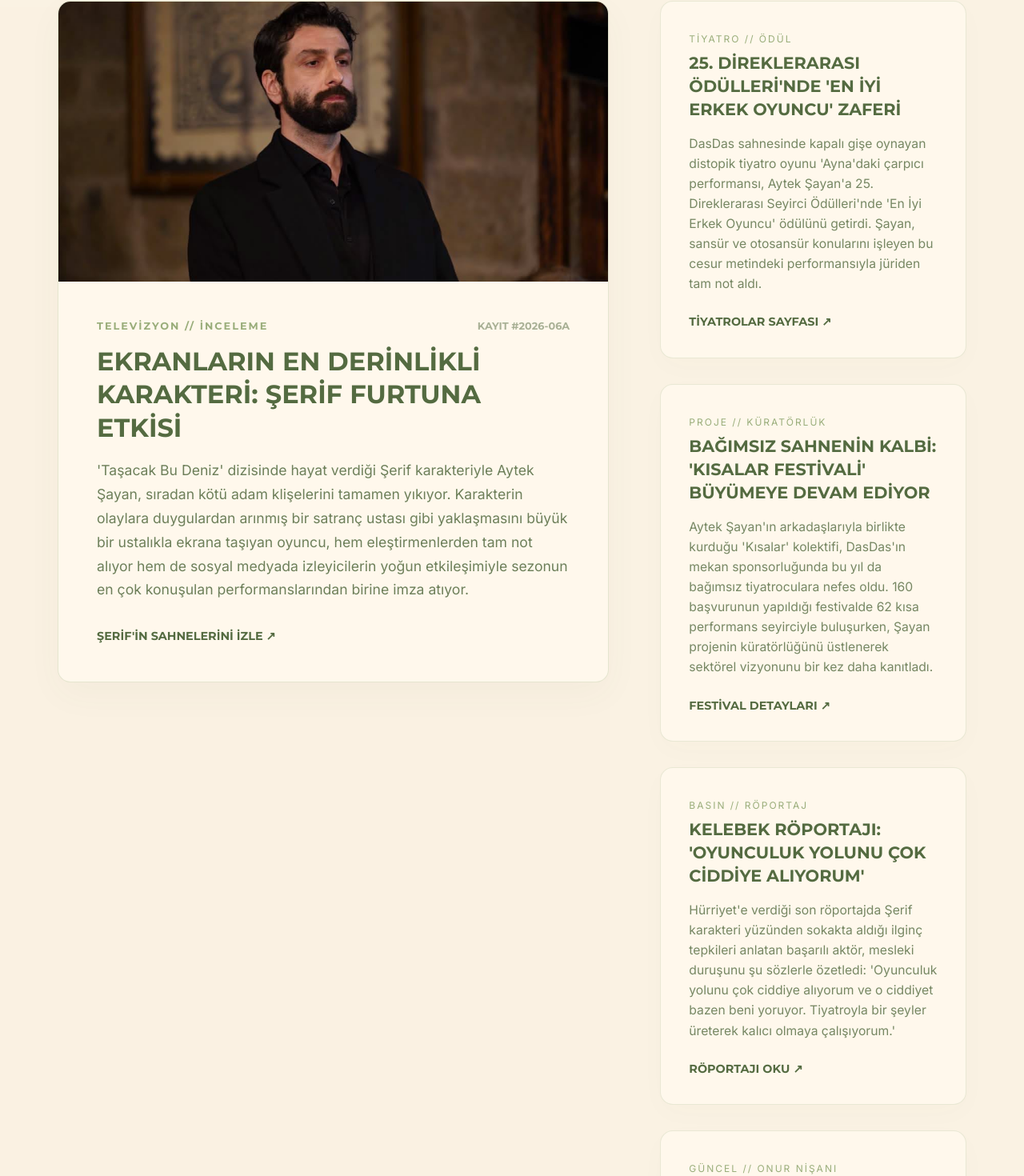
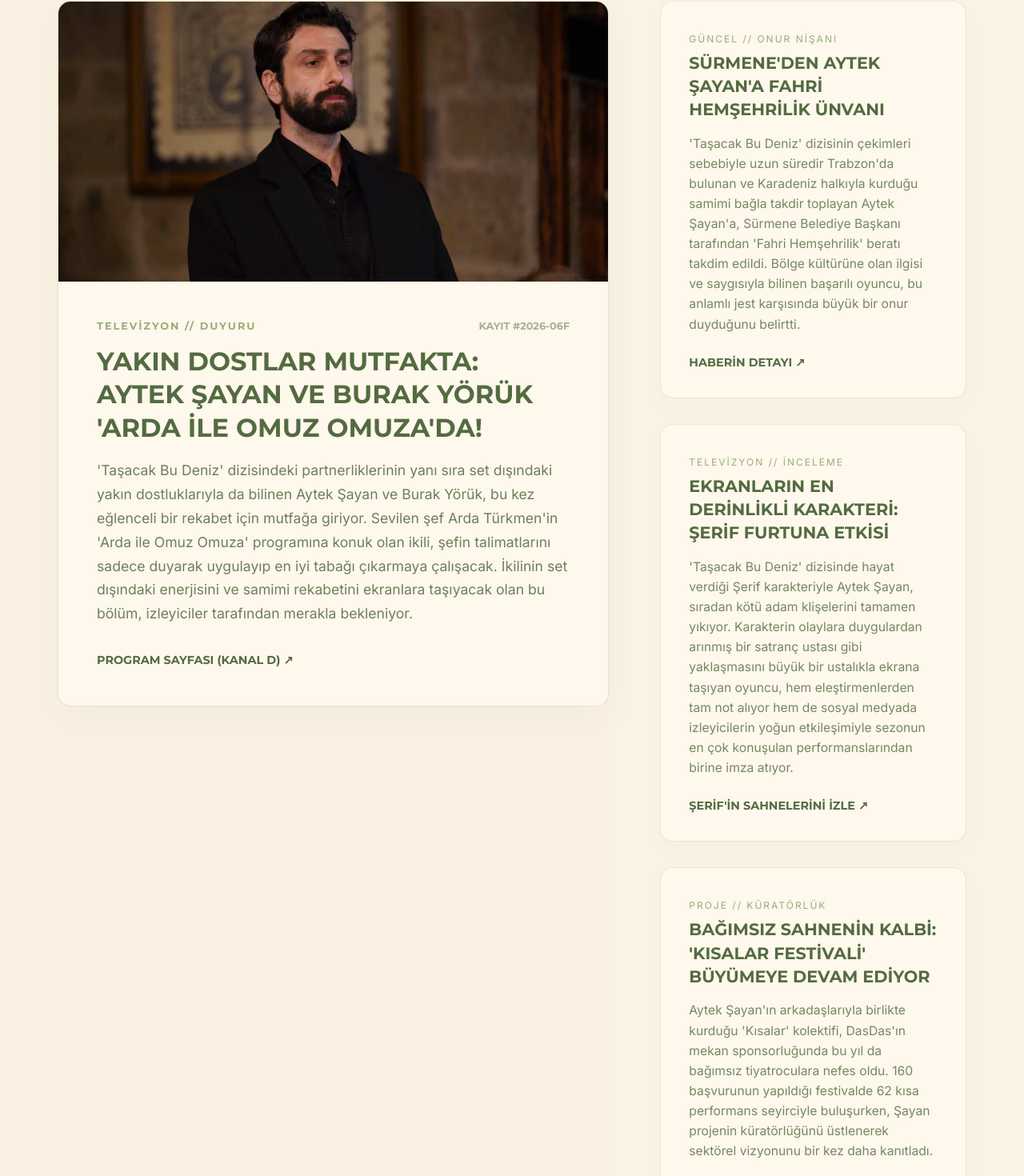
Before and after one commit to ebru1967/oyuncu-fan-projesi, a React (Vite) app: page / in a window 1280 px wide. Shown: the part 1262-2732 px from the top of the page at 80% size. Built offline with nearby package versions, Linux system fonts and the light colour scheme.

Commit message:
haber düzenlemesi

```diff
--- a/src/data/newsData.js
+++ b/src/data/newsData.js
@@ -1,4 +1,22 @@
 export const activeNews = [
+  {
+    id: 6,
+    regCode: "KAYIT #2026-06F",
+    category: "TELEVİZYON // DUYURU",
+    title: "Yakın Dostlar Mutfakta: Aytek Şayan ve Burak Yörük 'Arda ile Omuz Omuza'da!",
+    summary: "'Taşacak Bu Deniz' dizisindeki partnerliklerinin yanı sıra set dışındaki yakın dostluklarıyla da bilinen Aytek Şayan ve Burak Yörük, bu kez eğlenceli bir rekabet için mutfağa giriyor. Sevilen şef Arda Türkmen'in 'Arda ile Omuz Omuza' programına konuk olan ikili, şefin talimatlarını sadece duyarak uygulayıp en iyi tabağı çıkarmaya çalışacak. İkilinin set dışındaki enerjisini ve samimi rekabetini ekranlara taşıyacak olan bu bölüm, izleyiciler tarafından merakla bekleniyor.",
+    linkText: "PROGRAM SAYFASI (KANAL D) ↗",
+    linkUrl: "https://www.kanald.com.tr/arda-ile-omuz-omuza"
+  },
+  {
+    id: 5,
+    regCode: "KAYIT #2026-06E",
+    category: "GÜNCEL // ONUR NİŞANI",
+    title: "Sürmene'den Aytek Şayan'a Fahri Hemşehrilik Ünvanı",
+    summary: "'Taşacak Bu Deniz' dizisinin çekimleri sebebiyle uzun süredir Trabzon'da bulunan ve Karadeniz halkıyla kurduğu samimi bağla takdir toplayan Aytek Şayan'a, Sürmene Belediye Başkanı tarafından 'Fahri Hemşehrilik' beratı takdim edildi. Bölge kültürüne olan ilgisi ve saygısıyla bilinen başarılı oyuncu, bu anlamlı jest karşısında büyük bir onur duyduğunu belirtti.",
+    linkText: "HABERİN DETAYI ↗",
+    linkUrl: "https://www.kuzeyekspres.com.tr/haber/27788232/trabzon-gunlerinde-tasacak-bu-deniz-ruzgari",
+  },
   {
     id: 1,
     regCode: "KAYIT #2026-06A",
@@ -7,15 +25,6 @@ export const activeNews = [
     summary: "'Taşacak Bu Deniz' dizisinde hayat verdiği Şerif karakteriyle Aytek Şayan, sıradan kötü adam klişelerini tamamen yıkıyor. Karakterin olaylara duygulardan arınmış bir satranç ustası gibi yaklaşmasını büyük bir ustalıkla ekrana taşıyan oyuncu, hem eleştirmenlerden tam not alıyor hem de sosyal medyada izleyicilerin yoğun etkileşimiyle sezonun en çok konuşulan performanslarından birine imza atıyor.",
     linkText: "ŞERİF'İN SAHNELERİNİ İZLE ↗",
     linkUrl: "https://youtube.com/playlist?list=PLkowzc1JKWSj-LXZoBKue22W-RIPiIPiW"
-  },
-  {
-    id: 2,
-    regCode: "KAYIT #2025-11B",
-    category: "TİYATRO // ÖDÜL",
-    title: "25. Direklerarası Ödülleri'nde 'En İyi Erkek Oyuncu' Zaferi",
-    summary: "DasDas sahnesinde kapalı gişe oynayan distopik tiyatro oyunu 'Ayna'daki çarpıcı performansı, Aytek Şayan'a 25. Direklerarası Seyirci Ödülleri'nde 'En İyi Erkek Oyuncu' ödülünü getirdi. Şayan, sansür ve otosansür konularını işleyen bu cesur metindeki performansıyla jüriden tam not aldı.",
-    linkText: "TİYATROLAR SAYFASI ↗",
-    linkUrl: "https://tiyatrolar.com.tr/m/aytek-sayan"
   },
   {
     id: 3,
@@ -36,12 +45,12 @@ export const activeNews = [
     linkUrl: "https://www.hurriyet.com.tr/kelebek/hurriyet-cumartesi/intikam-almakla-hic-ugrasamam-43153248"
   },
   {
-    id: 5,
-    regCode: "KAYIT #2026-06E",
-    category: "GÜNCEL // ONUR NİŞANI",
-    title: "Sürmene'den Aytek Şayan'a Fahri Hemşehrilik Ünvanı",
-    summary: "'Taşacak Bu Deniz' dizisinin çekimleri sebebiyle uzun süredir Trabzon'da bulunan ve Karadeniz halkıyla kurduğu samimi bağla takdir toplayan Aytek Şayan'a, Sürmene Belediye Başkanı tarafından 'Fahri Hemşehrilik' beratı takdim edildi. Bölge kültürüne olan ilgisi ve saygısıyla bilinen başarılı oyuncu, bu anlamlı jest karşısında büyük bir onur duyduğunu belirtti.",
-    linkText: "HABERİN DETAYI ↗",
-    linkUrl: "https://www.kuzeyekspres.com.tr/haber/27788232/trabzon-gunlerinde-tasacak-bu-deniz-ruzgari",
+    id: 2,
+    regCode: "KAYIT #2025-11B",
+    category: "TİYATRO // ÖDÜL",
+    title: "25. Direklerarası Ödülleri'nde 'En İyi Erkek Oyuncu' Zaferi",
+    summary: "DasDas sahnesinde kapalı gişe oynayan distopik tiyatro oyunu 'Ayna'daki çarpıcı performansı, Aytek Şayan'a 25. Direklerarası Seyirci Ödülleri'nde 'En İyi Erkek Oyuncu' ödülünü getirdi. Şayan, sansür ve otosansür konularını işleyen bu cesur metindeki performansıyla jüriden tam not aldı.",
+    linkText: "TİYATROLAR SAYFASI ↗",
+    linkUrl: "https://tiyatrolar.com.tr/m/aytek-sayan"
   }
 ];
```
